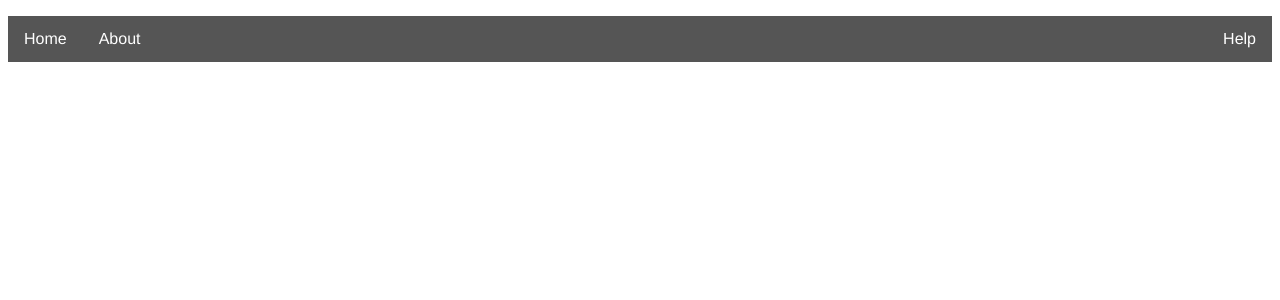
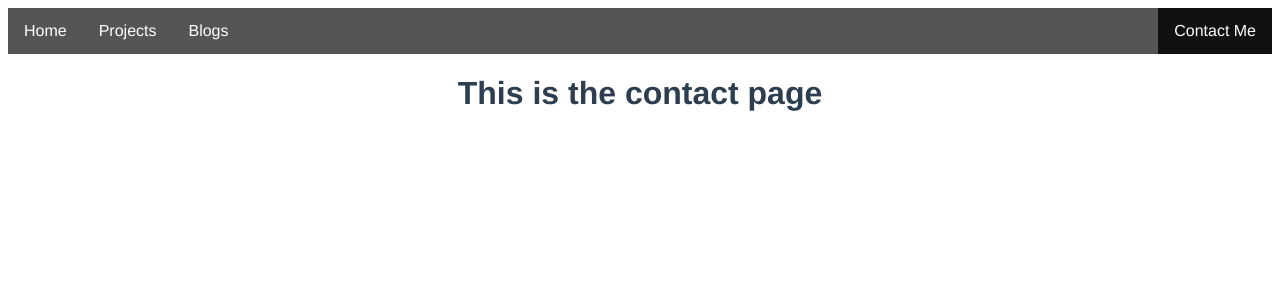
Before and after one commit to Harehn/Personal-Website, a Vue app: page /contact in a window 1280 px wide. Before the commit this address had no page. Shown: the top 300 px of the page. Built offline with nearby package versions, Linux system fonts and the light colour scheme.

Commit message:
Added New tabs

```diff
--- a/src/components/Navbar.vue
+++ b/src/components/Navbar.vue
@@ -4,8 +4,10 @@
 
     <!-- <li><a class="tab active">Home</a></li> -->
     <li><router-link to="/">Home</router-link></li>
-    <li><router-link to="/about">About</router-link></li>
-    <li style="float:right"><a class="tab">Help</a></li>
+    <li><router-link to="/projects">Projects</router-link></li>
+    <li><router-link to="/blogs">Blogs</router-link></li>
+    <li style="float:right"><router-link to="/Contact">Contact Me</router-link></li>
+    <!-- <li ><a class="tab">Help</a></li> -->
   </ul>
   </div>
 </template>
@@ -38,6 +40,7 @@ a {
 
 ul {
   list-style-type: none;
+  margin-top: 0;
   margin-left: auto;
   margin-right: auto;
   padding: 0;
--- a/src/router/index.js
+++ b/src/router/index.js
@@ -14,6 +14,21 @@ const routes = [
     // this generates a separate chunk (about.[hash].js) for this route
     // which is lazy-loaded when the route is visited.
     component: () => import(/* webpackChunkName: "about" */ '../views/AboutView.vue')
+  },
+  {
+    path: '/projects',
+    name: 'projects',
+    component: () => import(/* webpackChunkName: "projects" */ '../views/ProjectsView.vue')
+  },
+  {
+    path: '/blogs',
+    name: 'blogs',
+    component: () => import(/* webpackChunkName: "blogs" */ '../views/BlogsView.vue')
+  },
+  {
+    path: '/contact',
+    name: 'contact',
+    component: () => import(/* webpackChunkName: "contact" */ '../views/ContactView.vue')
   }
 ]
 
--- /dev/null
+++ b/src/views/BlogsView.vue
@@ -0,0 +1,5 @@
+<template>
+  <div class="blog">
+    <h1>This is the blog page</h1>
+  </div>
+</template>
--- /dev/null
+++ b/src/views/ContactView.vue
@@ -0,0 +1,5 @@
+<template>
+  <div class="contact">
+    <h1>This is the contact page</h1>
+  </div>
+</template>
--- /dev/null
+++ b/src/views/ProjectsView.vue
@@ -0,0 +1,5 @@
+<template>
+  <div class="projects">
+    <h1>This is the Projects page</h1>
+  </div>
+</template>
```
